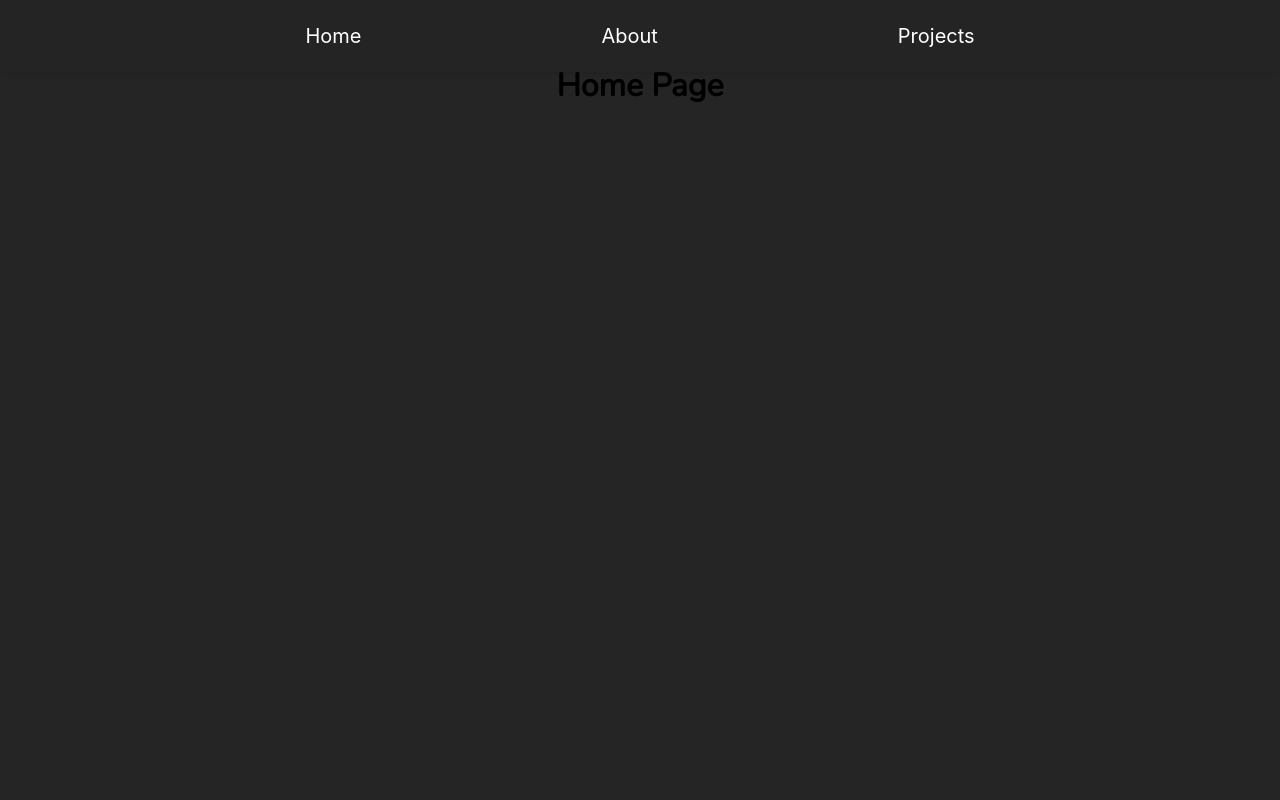
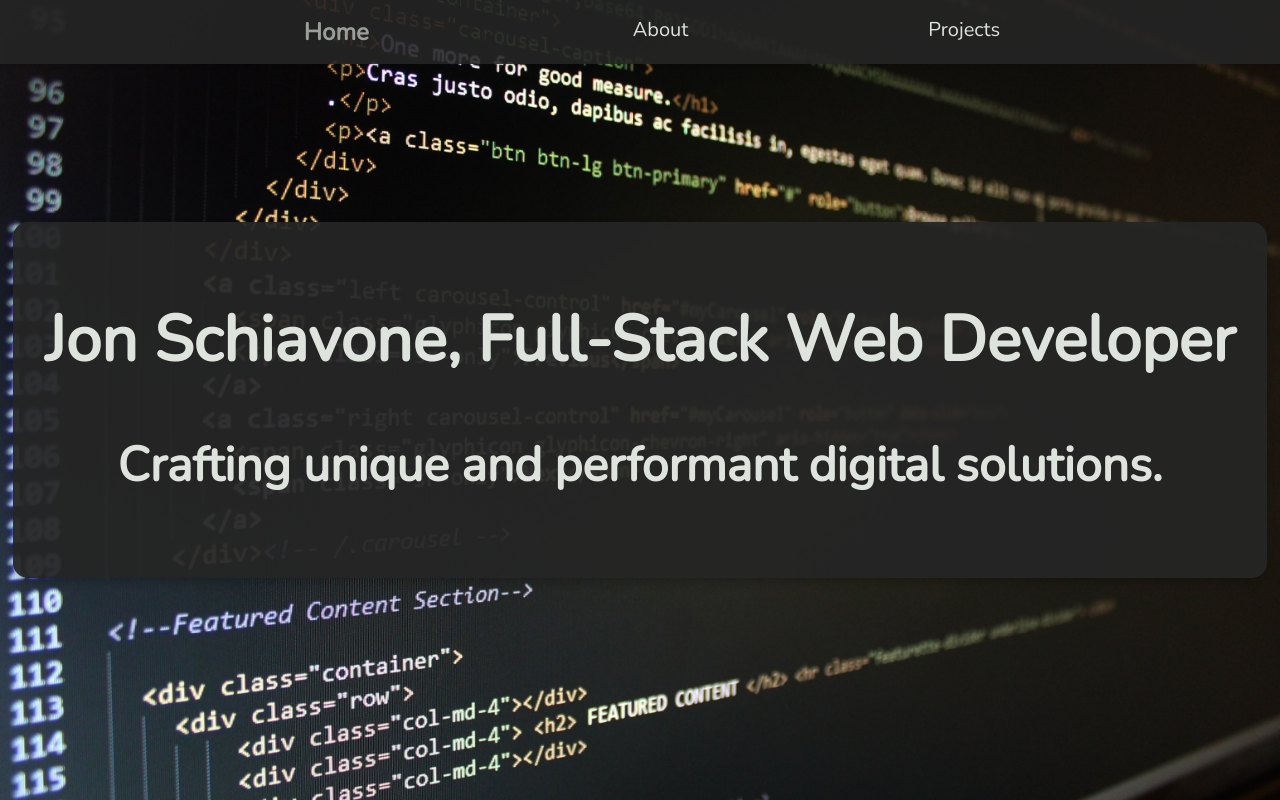
Before and after one commit to angrypirate33/portfolio, a React (Create React App) app: page /about in a window 1280 px wide. Both pictures are taken after a click on the button "Skip Intro". Shown: the top 800 px of the page. Built offline with nearby package versions, Linux system fonts and the light colour scheme.

Commit message:
Adds content to and styles HomePage.

```diff
--- a/src/components/Nav/Nav.css
+++ b/src/components/Nav/Nav.css
@@ -1,3 +1,7 @@
+
+.Nav {
+    font-family: 'Nunito', sans-serif;
+}
 
 .nav-container {
     position: fixed;
@@ -5,7 +9,7 @@
     left: 0;
     right: 0;
     background-color: rgba(37, 37, 37, 0.9);
-    padding: 1em;
+    padding: 0.5em;
     z-index: 100;
     box-shadow: 0 2px 4px rgba(0, 0, 0, 0.1)
 }
@@ -19,6 +23,12 @@
 .nav-link {
     padding: 0 6em 0 6em;
     font-size: 1.25em;
-    color: white;
+    color: rgb(222, 227, 221);
     text-decoration: none;
 }
+
+a.active {
+    font-weight: bold;
+    color: rgb(155, 159, 154);
+    font-size: 1.5em;
+}
--- a/src/components/Nav/Nav.jsx
+++ b/src/components/Nav/Nav.jsx
@@ -1,14 +1,39 @@
 
+import {useState, useEffect} from 'react'
 import './Nav.css'
 
 export default function Nav() {
+
+    const [activeSection, setActiveSection] = useState('home')
+
+    function handleScroll() {
+        const aboutOffsetTop = document.getElementById('about').offsetTop
+        const projectOffsetTop = document.getElementById('projects').offsetTop
+
+        if (window.scrollY < aboutOffsetTop - 50) {
+            setActiveSection('home')
+        } else if (window.scrollY < projectOffsetTop - 50) {
+            setActiveSection('about')
+        } else {
+            setActiveSection('projects')
+        }
+    }
+
+    useEffect(() => {
+        window.addEventListener('scroll', handleScroll)
+
+        return () => {
+            window.removeEventListener('scroll', handleScroll)
+        }
+    }, [])
+
     return (
-        <div className="Nav">
-            <div className="nav-container">
-                <div className="nav-links">
-                    <a className='nav-link' href="#home">Home</a>
-                    <a className='nav-link' href="#about">About</a>
-                    <a className='nav-link' href="#projects">Projects</a>
+        <div className='Nav'>
+            <div className='nav-container'>
+                <div className='nav-links'>
+                    <a className={`nav-link ${activeSection === 'home' ? 'active' : ''}`} href='#home'>Home</a>
+                    <a className={`nav-link ${activeSection === 'about' ? 'active' : ''}`} href='#about'>About</a>
+                    <a className={`nav-link ${activeSection === 'projects' ? 'active' : ''}`} href='#projects'>Projects</a>
                 </div>
             </div>
         </div>
--- a/src/pages/AboutPage/AboutPage.css
+++ b/src/pages/AboutPage/AboutPage.css
@@ -0,0 +1,4 @@
+
+.page-title {
+    margin: 0;
+}
--- a/src/pages/App/App.css
+++ b/src/pages/App/App.css
@@ -27,12 +27,3 @@
 .App-link {
   color: #61dafb;
 }
-
-@keyframes App-logo-spin {
-  from {
-    transform: rotate(0deg);
-  }
-  to {
-    transform: rotate(360deg);
-  }
-}
--- a/src/pages/HomePage/HomePage.css
+++ b/src/pages/HomePage/HomePage.css
@@ -1,14 +1,62 @@
 
+html {
+    scroll-behavior: smooth;
+}
 .HomePage {
     font-family: 'Nunito', sans-serif;
+    overflow: hidden;
 }
 
 .wrapper {
     background-color: rgb(37, 37, 37);
     height: 100vh;
+    position: relative;
+    z-index: 0;
 }
 
-.page-title {
-    margin-top: 0;
-    padding-top: 2em;
+.parallax-container {
+    position: relative;
+    height: 100vh;
+    overflow: hidden;
+    display: flex;
+    justify-content: center;
+    align-items: center;
 }
+
+.parallax-background {
+    background-image: url('../../images//code-image.jpg');
+    position: absolute;
+    top: 0;
+    left: 0;
+    width: 100%;
+    height: 150%;
+    background-attachment: fixed;
+    background-position: center;
+    background-repeat: no-repeat;
+    background-size: cover;
+    z-index: -1;
+}
+
+.parallax-content {
+    position: relative;
+    z-index: 1;
+    color: rgb(222, 227, 221);
+    background-color: rgba(37, 37, 37, 0.95);
+    border-radius: 15px;
+    box-shadow: 0 4px 8px rgba(0, 0, 0, 0.2);
+    padding: 2em;
+}
+
+.parallax-content:hover {
+    box-shadow: 0 6px 12px rgba(0, 0, 0, 0.3);
+    transform: translateY(-5px);
+    transition: all 0.3s ease;
+}
+
+.parallax-header {
+    font-size: 4em;
+}
+
+.parallax-body {
+    font-size: 3em;
+}
--- a/src/pages/HomePage/HomePage.jsx
+++ b/src/pages/HomePage/HomePage.jsx
@@ -1,15 +1,22 @@
 
 import { Link } from 'react-router-dom'
-import Logos from '../../components/Logos/Logos'
 import './HomePage.css'
 
 export default function HomePage() {
     return (
         <div className='HomePage'>
             <div className="wrapper">
-                <h1 className="page-title">
-                    Home Page
-                </h1>
+                <div className="parallax-container">
+                    <div className="parallax-content">
+                        <h1 className="parallax-header">
+                            Jon Schiavone, Full-Stack Web Developer
+                        </h1>
+                        <h3 className="parallax-body">
+                            Crafting unique and performant digital solutions.
+                        </h3>
+                    </div>
+                    <div className="parallax-background"></div>
+                </div>
             </div>
         </div>
     )
--- a/src/pages/ProjectsPage/ProjectsPage.css
+++ b/src/pages/ProjectsPage/ProjectsPage.css
@@ -0,0 +1,4 @@
+
+.page-title {
+    margin: 0;
+}
```
Also changed, not shown: src/pages/App/App.js (+3 -9 lines), src/images/code-image.jpg (added).
